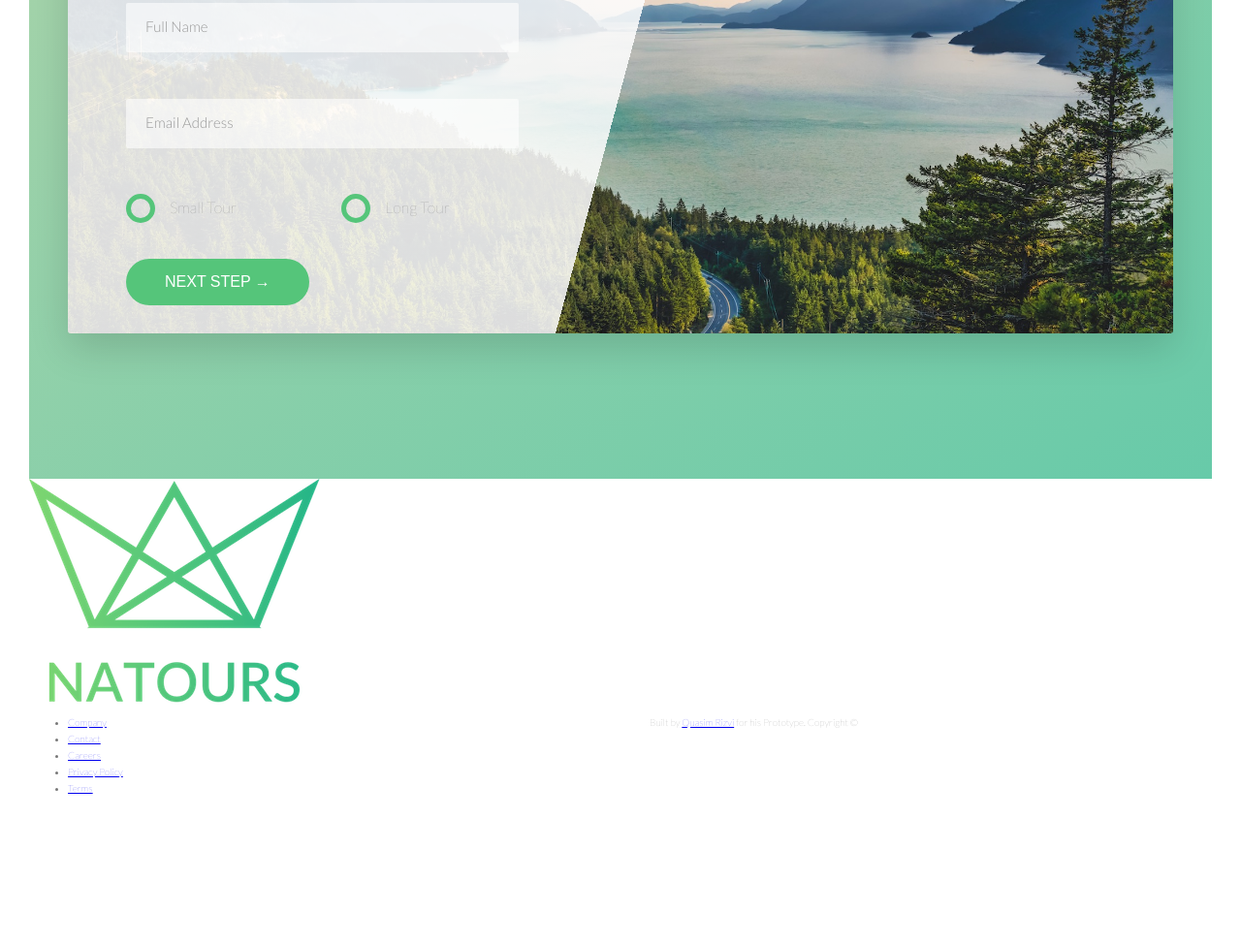
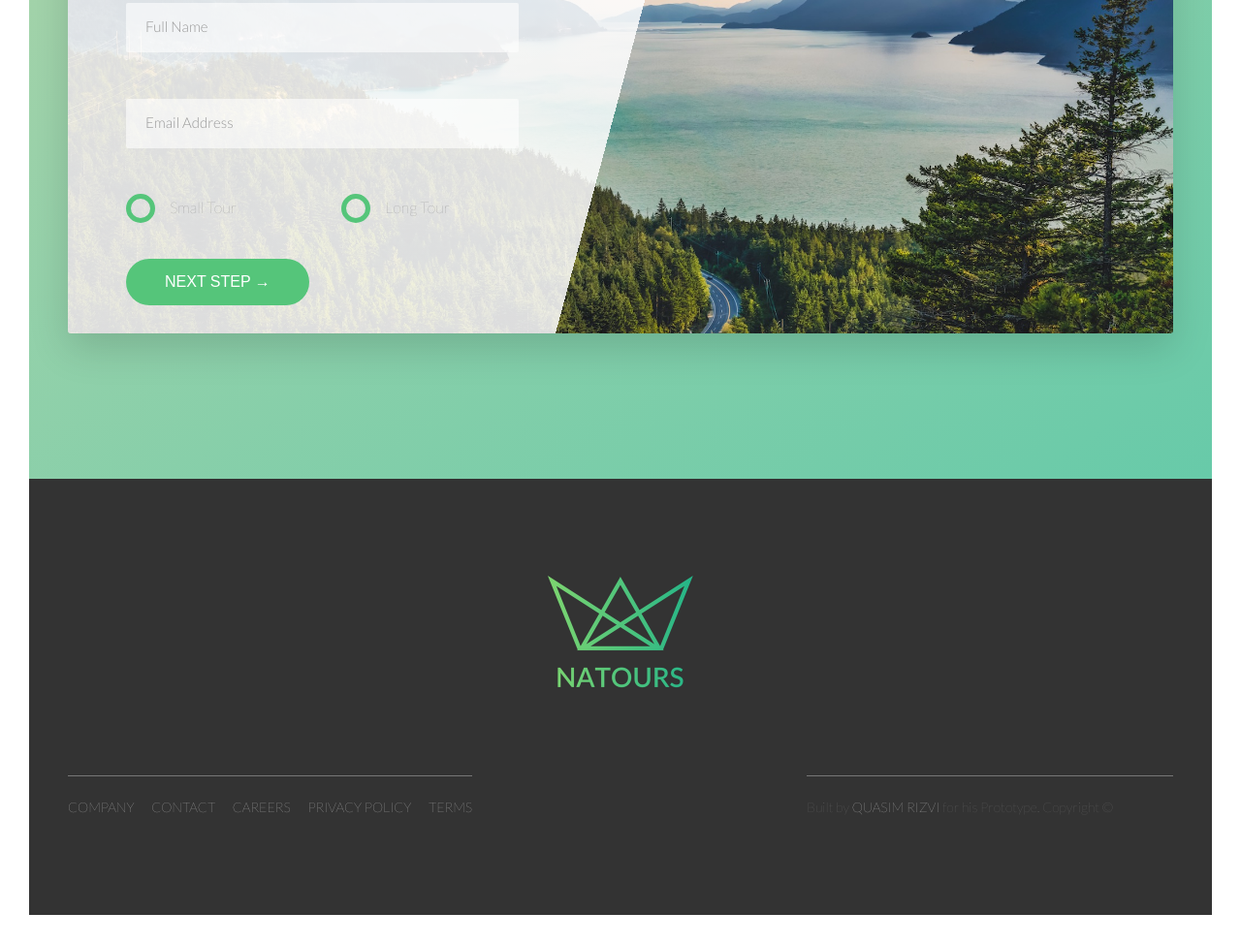
Before and after one commit to QuasimRizvi/Natours, a website: page index.html in a window 1280 px wide. Shown: the part 4512-5486 px from the top of the page at 97% size. Before the commit the page ends 5364 px from the top, so only its background shows below. Drawn offline with Linux system fonts and the light colour scheme; files whose address does not match are found by name.

Commit message:
Footer Complete

```diff
--- a/index.html
+++ b/index.html
@@ -361,6 +361,7 @@
       </div>
       <div class="row">
         <div class="col-1-of-2">
+          <div class="footer__navigation">
             <ul class="footer__list">
               <li class="footer__item">
                 <a href="#" class="footer__link">Company</a>
@@ -379,12 +380,12 @@
               </li>
             </ul>
           </div>
+        </div>
         <div class="col-1-of-2">
             <p class="footer__copyright">
               Built by <a href="#" class="footer__link">Quasim Rizvi</a> for his
               Prototype. Copyright &copy;
             </p>
-        </div>
       </div>
     </footer>
     <!--
--- a/sass/abstracts/_variables.scss
+++ b/sass/abstracts/_variables.scss
@@ -7,6 +7,8 @@ $color-grey-light-1: #f7f7f7;
 $color-grey-light-2: #eee;
 $color-grey-dark: #777;
 $color-grey-dark-2: #999;
+$color-grey-dark-3: #333;
+
 $color-white: #fff;
 $color-black: #000;
 
--- /dev/null
+++ b/sass/layout/_footer.scss
@@ -0,0 +1,55 @@
+.footer {
+  background-color: $color-grey-dark-3;
+  padding: 10rem 0;
+  font-size: 1.4rem;
+
+  &__logo-box {
+    text-align: center;
+    margin-bottom: 8rem;
+  }
+
+  &__logo {
+    width: 15rem;
+    height: auto;
+  }
+
+  &__navigation {
+    border-top: 1px solid $color-grey-dark;
+    padding-top: 2rem;
+    display: inline-block;
+  }
+
+  &__list {
+    list-style: none;
+  }
+  &__item {
+    display: inline-block;
+    &:not(:last-child) {
+      margin-right: 1.5rem;
+    }
+  }
+  &__link {
+    &:link,
+    &:visited {
+      color: $color-grey-light-1;
+      text-decoration: none;
+      text-transform: uppercase;
+      display: inline-block;
+      transition: all 0.3s;
+    }
+
+    &:hover,
+    &:active {
+      color: $color-primary;
+      box-shadow: 0 1rem 2rem rgba($color-black, 0.4);
+      transform: rotate(5deg) scale(1.2);
+    }
+  }
+
+  &__copyright {
+    border-top: 1px solid $color-grey-dark;
+    padding-top: 2rem;
+    width: 70%;
+    float: right;
+  }
+}
--- a/sass/test.scss
+++ b/sass/test.scss
@@ -15,6 +15,7 @@
 @import "components/bg-video";
 @import "components/form";
 
+@import "layout/footer";
 @import "layout/grid";
 @import "layout/header";
 
```
Also changed, not shown: style.css. Lines whose indentation alone changed are shown as unchanged.
